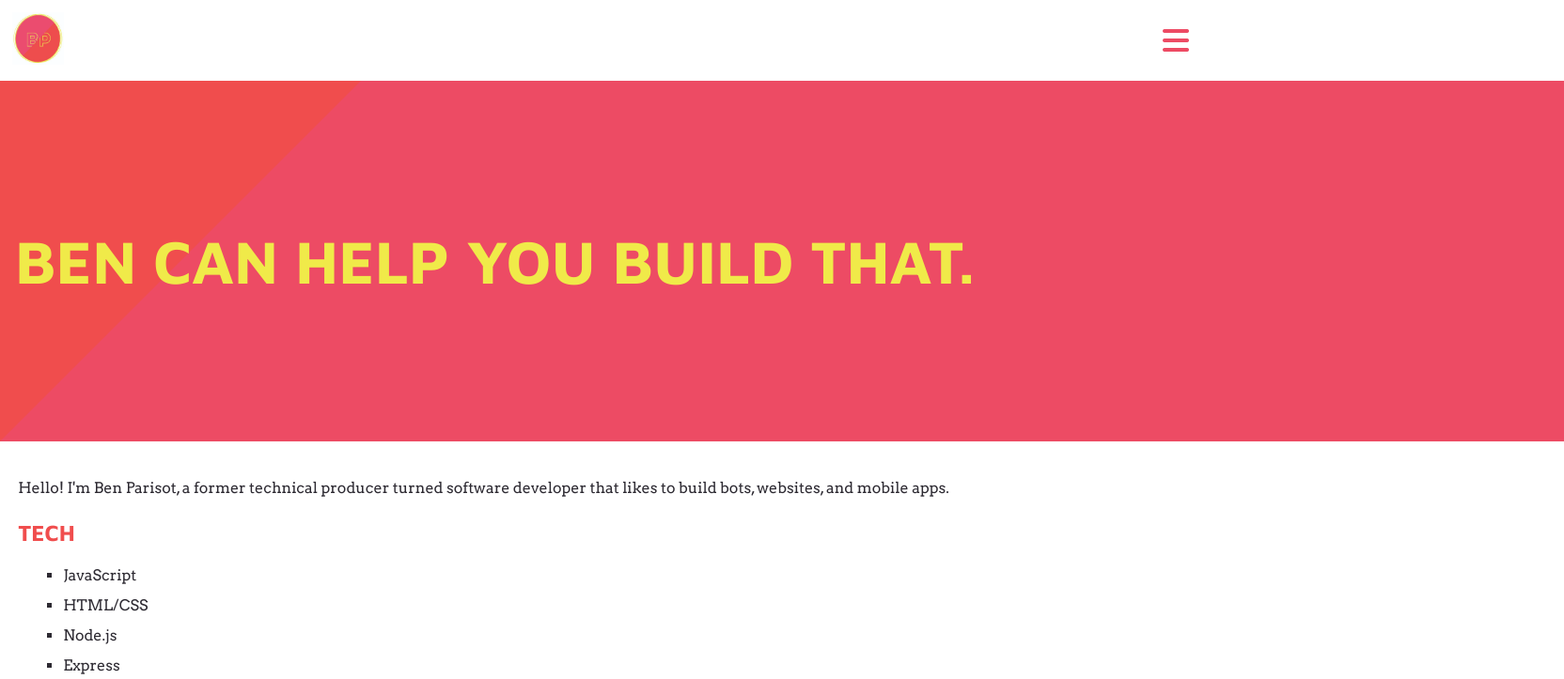
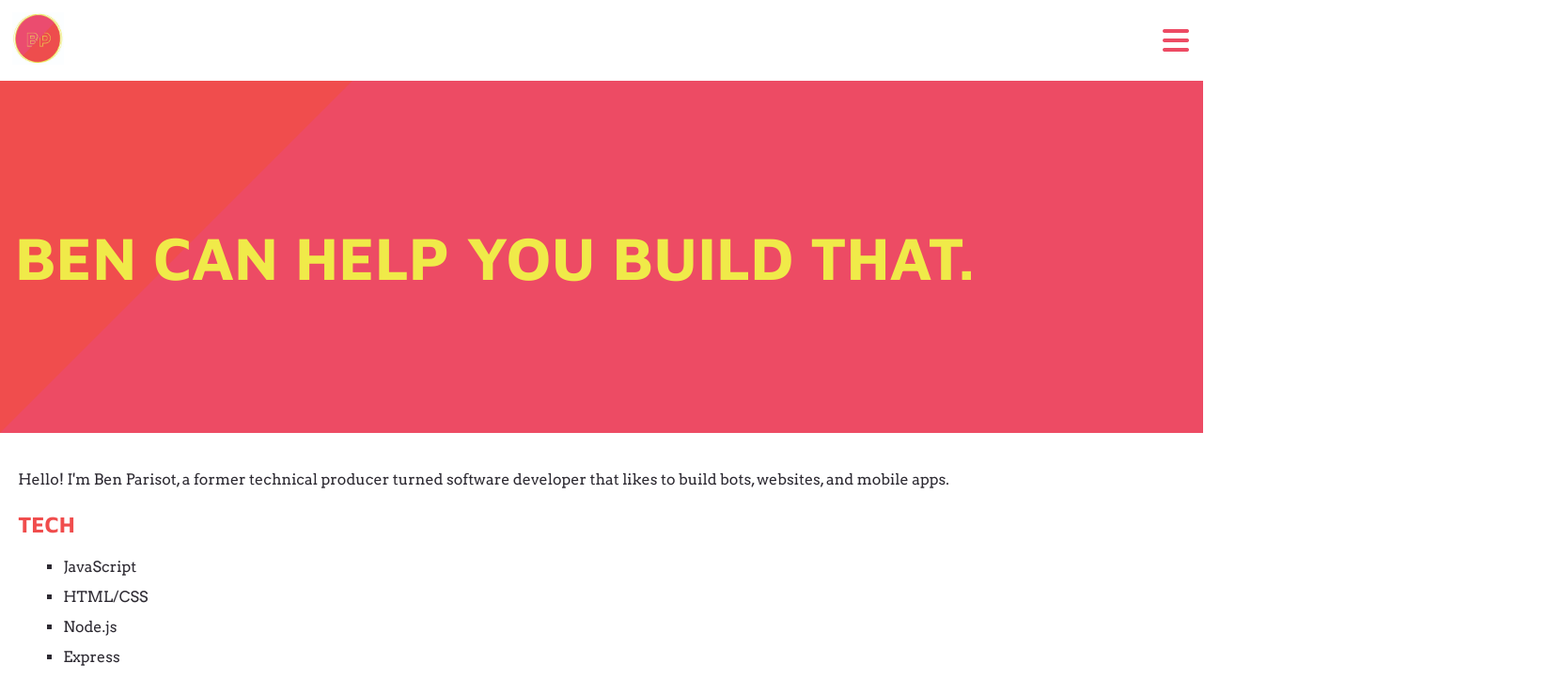
Before and after one commit to BenParisot/portfolio-site, a React (Create React App) app: page / in a window 1280 px wide. Shown: the top 723 px of the page at 94% size, 1664 px wide, since content can reach past the window. Built offline with nearby package versions, Linux system fonts and the light colour scheme.

Commit message:
fixed weird width issue on hero background triangles

```diff
--- a/src/App.css
+++ b/src/App.css
@@ -33,6 +33,8 @@ button {
   font-weight: bold;
   width: fit-content;
 }
+
+/***** MOBILE STYLES ***/
 
 /* header */
 
@@ -263,18 +265,16 @@ header nav a {
 }
 
 .triangle-topleft {
-  width: 100%;
   height: 0;
-  border-top: 24rem solid #f04d4d;
+  border-top: 375px solid #f04d4d;
   grid-column-start: 1;
   grid-row-start: 1;
 }
 
 .triangle-bottomright {
-  width: 100%;
   height: 0;
-  border-bottom: 24rem solid #ed4b64;
-  border-left: 24rem solid transparent;
+  border-bottom: 375px solid #ed4b64;
+  border-left: 375px solid transparent;
   grid-column-start: 1;
   grid-row-start: 1;
 }
@@ -472,3 +472,6 @@ footer a {
   font-weight: bold;
   font-family: 'Maven Pro', sans-serif;
 }
+
+
+/****** DESKTOP STYLING ****/
```
Also changed, not shown: 1 other file (tests, documents, lock files or other folders).
